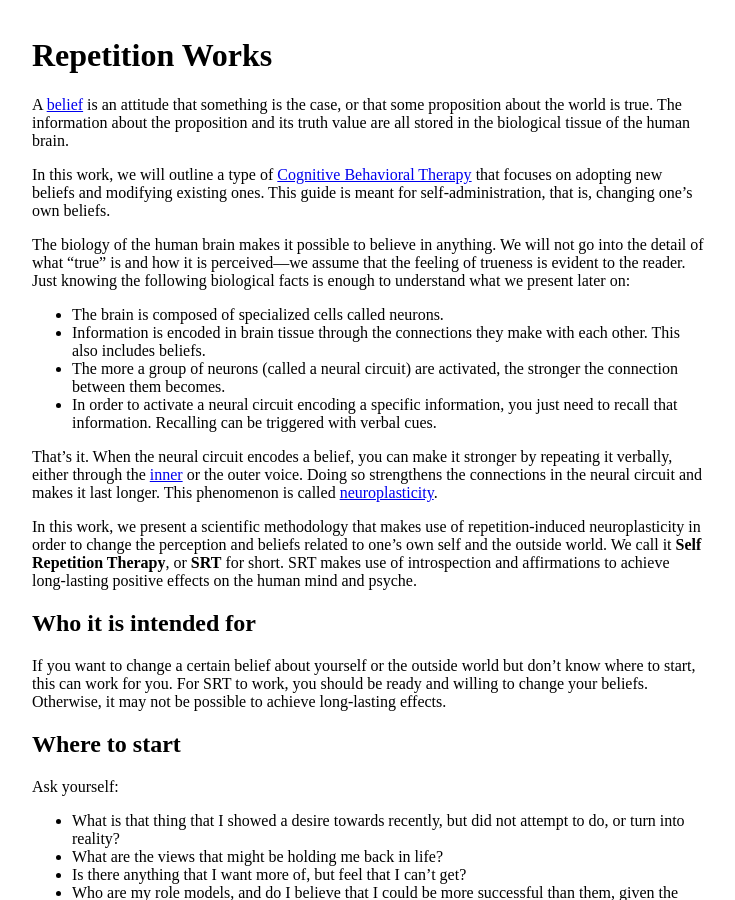
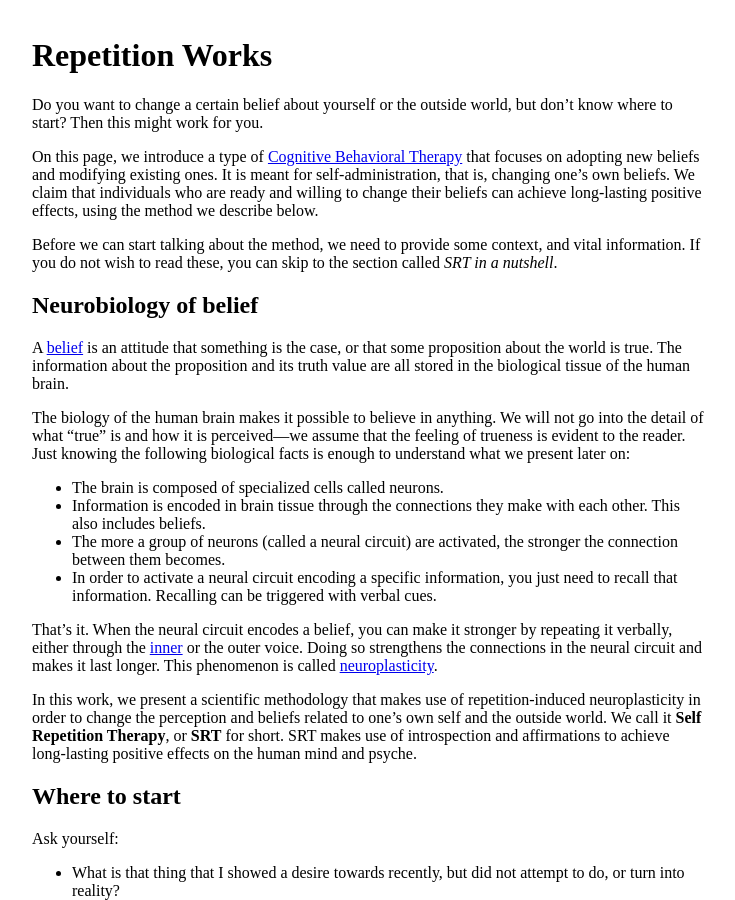
Before and after one commit to seandlg/repetition-works, a Jekyll site: the page built from index.md, in a window 1280 px wide and 900 px high. Shown: the whole window, without its empty margins (8-743 px from the left). Built offline with Jekyll 4.4.1, drawn with Linux system fonts in a browser that asks for light colours.

Commit message:
Rearranged intro

```diff
--- a/index.md
+++ b/index.md
@@ -3,9 +3,16 @@ layout: default
 title: Repetition Works
 ---
 
+Do you want to change a certain belief about yourself or the outside world, but don't know where to start? Then this might work for you.
+
+On this page, we introduce a type of [Cognitive Behavioral Therapy](https://en.wikipedia.org/wiki/Cognitive_behavioral_therapy) that focuses on adopting new beliefs and modifying existing ones. It is meant for self-administration, that is, changing one's own beliefs. We claim that individuals who are ready and willing to change their beliefs can achieve long-lasting positive effects, using the method we describe below.
+
+Before we can start talking about the method, we need to provide some context, and vital information. If you do not wish to read these, you can skip to the section called *SRT in a nutshell*.
+
+## Neurobiology of belief
+
 A [belief](https://en.wikipedia.org/wiki/Belief) is an attitude that something is the case, or that some proposition about the world is true. The information about the proposition and its truth value are all stored in the biological tissue of the human brain.
 
-In this work, we will outline a type of [Cognitive Behavioral Therapy](https://en.wikipedia.org/wiki/Cognitive_behavioral_therapy) that focuses on adopting new beliefs and modifying existing ones. This guide is meant for self-administration, that is, changing one's own beliefs.
 
 The biology of the human brain makes it possible to believe in anything. We will not go into the detail of what "true" is and how it is perceived---we assume that the feeling of trueness is evident to the reader. Just knowing the following biological facts is enough to understand what we present later on:
 
@@ -17,10 +24,6 @@ The biology of the human brain makes it possible to believe in anything. We will
 That's it. When the neural circuit encodes a belief, you can make it stronger by repeating it verbally, either through the [inner](https://en.wikipedia.org/wiki/Internal_monologue) or the outer voice. Doing so strengthens the connections in the neural circuit and makes it last longer. This phenomenon is called [neuroplasticity](https://en.wikipedia.org/wiki/Neuroplasticity).
 
 In this work, we present a scientific methodology that makes use of repetition-induced neuroplasticity in order to change the perception and beliefs related to one's own self and the outside world. We call it **Self Repetition Therapy**, or **SRT** for short. SRT makes use of introspection and affirmations to achieve long-lasting positive effects on the human mind and psyche.
-
-## Who it is intended for
-
-If you want to change a certain belief about yourself or the outside world but don't know where to start, this can work for you. For SRT to work, you should be ready and willing to change your beliefs. Otherwise, it may not be possible to achieve long-lasting effects.
 
 ## Where to start
 
```
